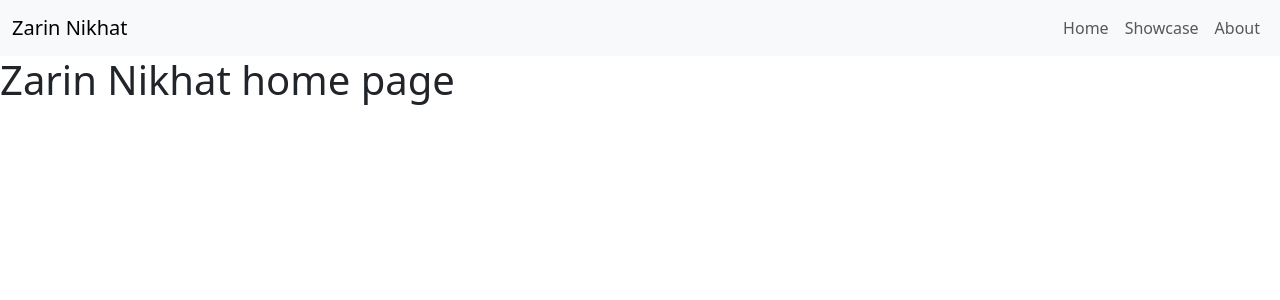
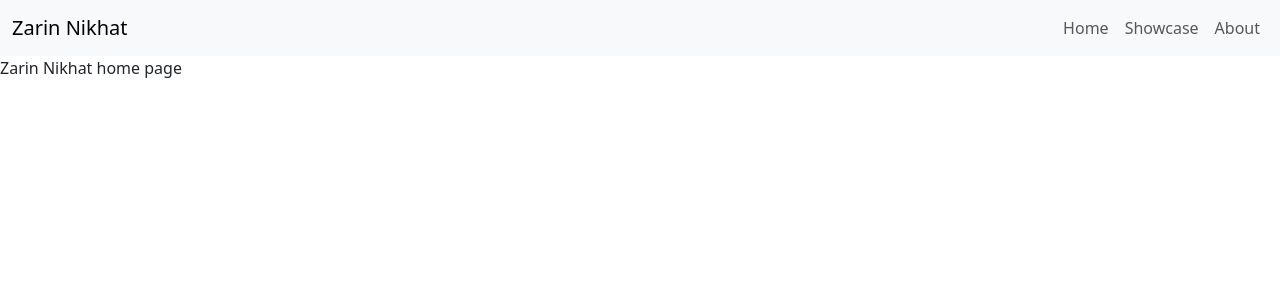
Before and after one commit to NihalArman/zarinnikhat.com, an Angular app in the folder zarin-nikhat/: page / in a window 1280 px wide. Shown: the top 300 px of the page. Built offline with nearby package versions, Linux system fonts and the light colour scheme.

Commit message:
Add dummy text in the home page

```diff
--- a/zarin-nikhat/src/app/home-page/home-page.html
+++ b/zarin-nikhat/src/app/home-page/home-page.html
@@ -1 +1 @@
-<h1>Zarin Nikhat home page</h1>
+<p>Zarin Nikhat home page</p>
```
